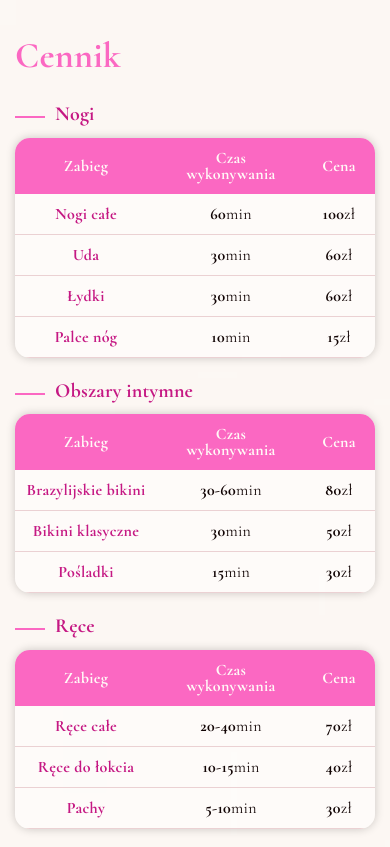
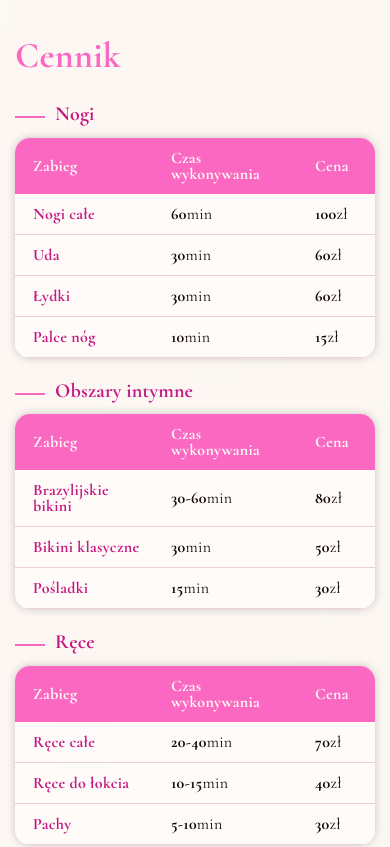
Before and after one commit to romaniso/sugar-madam, a website built with webpack: page src/template.html in a window 390 px wide. Shown: the part 1920-2767 px from the top of the page. Built offline with nearby package versions, Linux system fonts and the light colour scheme.

Commit message:
Fix table styles

```diff
--- a/src/scss/_main.scss
+++ b/src/scss/_main.scss
@@ -299,7 +299,7 @@
       tbody tr td,
       thead tr th {
         vertical-align: middle;
-        text-align: center;
+        text-align: left;
         font-size: 16px;
         letter-spacing: 0.3px;
       }
@@ -317,8 +317,8 @@
     @media (max-width: 479px) {
       tbody tr td:first-child,
       thead tr th:first-child {
-        text-align: center;
-        padding-left: 10px;
+        text-align: left;
+        padding-left: 18px;
       }
     }
     tbody tr td:first-child::before {
```
